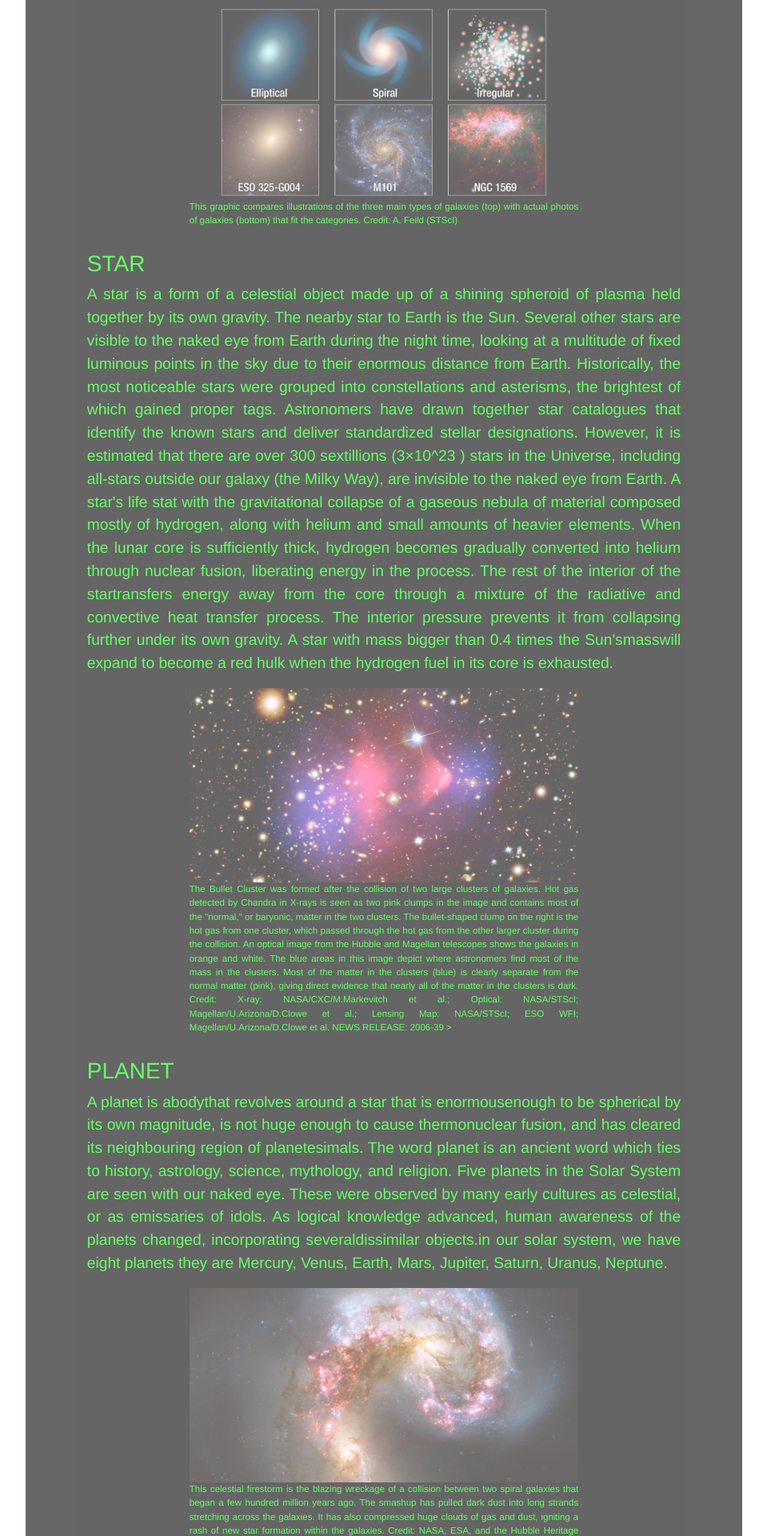
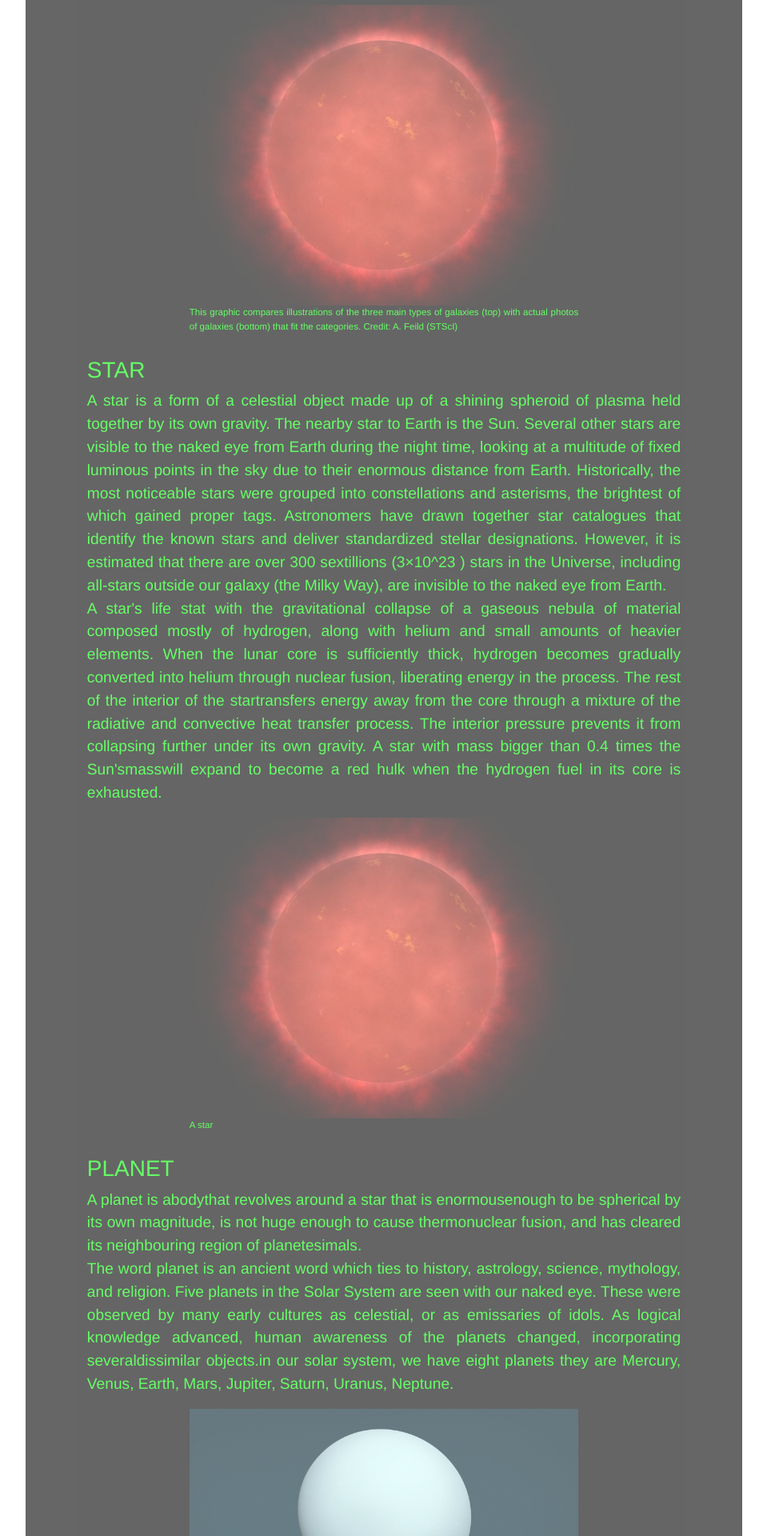
Before and after one commit to aniyagnik/cosmos, a Vue app: page /cosmicBodies in a window 1280 px wide. Shown: the part 880-2800 px from the top of the page at 80% size, without its empty margins (160-1119 px from the left). Built offline with nearby package versions, Linux system fonts and the light colour scheme.

Commit message:
cosmic bodies pics

```diff
--- a/src/views/CosmicBodies.vue
+++ b/src/views/CosmicBodies.vue
@@ -11,7 +11,7 @@
         complex, less cohesively bound structure, which may consist of multiple
         bodies or even other objects with substructures. Celestial bodies or
         heavenly groups are objects in space such as the sun, planets, moon, and
-        stars.
+        stars. <br>
         They form a part of the massive universe we live in and are typically
         very far from us. The magnificent night sky is dotted with such objects
         and when we see them using a telescope,they expose fascinating worlds of
@@ -37,7 +37,7 @@
 
      </p>
      <div style='opacity: 1.1 ;background-color:black;padding-left:10vw;padding-right:10vw'>
-      <img src="../../public/pics/typesOfGalaxies.jpg" style=' display:block;margin:auto;' width="100%" height='100%' >
+      <img src="../../public/pics/star.jpg" style=' display:block;margin:auto;' width="100%" height='100%' >
       <p style='font-size:0.6em; display:block;margin:auto;'>
           This graphic compares illustrations of the three main types of galaxies (top) with actual photos of galaxies (bottom) that fit the categories. Credit: A. Feild (STScI)
       </p>
@@ -57,7 +57,7 @@
         is estimated that there are over 300 sextillions (3×10^23 ) stars in
         the Universe, including all-stars outside our galaxy (the Milky Way),
         are invisible to the naked eye from Earth.
-
+        <br>
         A star's life stat with the gravitational collapse of a
         gaseous nebula of material composed mostly of hydrogen, along with
         helium and small amounts of heavier elements. When the lunar core is
@@ -70,9 +70,9 @@
         to become a red hulk when the hydrogen fuel in its core is exhausted.
      </p>
       <div style='opacity: 1.1 ;background-color:black;padding-left:10vw;padding-right:10vw'>
-      <img src="../../public/pics/galaxyDark.jpg" style=' display:block;margin:auto;' width="100%" height='100%' >
+      <img src="../../public/pics/star.jpg" style=' display:block;margin:auto;' width="100%" height='100%' >
       <p style='font-size:0.6em; display:block;margin:auto;'>
-        The Bullet Cluster was formed after the collision of two large clusters of galaxies. Hot gas detected by Chandra in X-rays is seen as two pink clumps in the image and contains most of the "normal," or baryonic, matter in the two clusters. The bullet-shaped clump on the right is the hot gas from one cluster, which passed through the hot gas from the other larger cluster during the collision. An optical image from the Hubble and Magellan telescopes shows the galaxies in orange and white. The blue areas in this image depict where astronomers find most of the mass in the clusters. Most of the matter in the clusters (blue) is clearly separate from the normal matter (pink), giving direct evidence that nearly all of the matter in the clusters is dark. Credit: X-ray: NASA/CXC/M.Markevitch et al.; Optical: NASA/STScI; Magellan/U.Arizona/D.Clowe et al.; Lensing Map: NASA/STScI; ESO WFI; Magellan/U.Arizona/D.Clowe et al. NEWS RELEASE: 2006-39 >
+        A star
       </p>
      </div>
       <br>
@@ -82,7 +82,7 @@
         be spherical by its own magnitude, is not huge enough to
         cause thermonuclear fusion, and has cleared its neighbouring
         region of planetesimals.
-
+        <br>
         The word planet is an ancient word which ties to history, astrology,
         science, mythology, and religion. Five planets in the Solar System are
         seen with our naked eye. These were observed by many early cultures as
@@ -93,19 +93,20 @@
 
      </p>
        <div style='opacity: 1.1 ;background-color:black;padding-left:10vw;padding-right:10vw'>
-        <img src="../../public/pics/galaxyCollide.jpg" style=' display:block;margin:auto;' width="100%" height='100%' >
+        <img src="../../public/pics/uranus.jpg" style=' display:block;margin:auto;' width="100%" height='100%' >
         <p style='font-size:0.6em; display:block;margin:auto;'>
-          This celestial firestorm is the blazing wreckage of a collision between two spiral galaxies that began a few hundred million years ago. The smashup has pulled dark dust into long strands stretching across the galaxies. It has also compressed huge clouds of gas and dust, igniting a rash of new star formation within the galaxies. Credit: NASA, ESA, and the Hubble Heritage Team (STScI/AURA)-ESA/Hubble Collaboration NEWS RELEASE: 2006-46 >
+          a planet - uranus
         </p>
      </div>
      <p>
+        <br>
         Planets are mostly divided into two main types: big low-density giant
         planets, and smaller stony terrestrials. There are eight planets in the
         Solar System. In order of rising distance from the Sun, they
         are Mercury, Venus, Earth, and Mars, then the four giant
         planets, Jupiter, Saturn, Uranus, and Neptune. Six of the planets are
         circled by one or more natural satellites.
-
+        <br>
         Numerous thousands of planets around other stars ("extrasolar planets"
         or "exoplanets") have been shown in the Milky Way. As of 5 Feb 2019,
         3,956 known extrasolar planets in 2,973 planetary systems (plus
@@ -124,7 +125,7 @@
         natural satellites. Four IAU-Mentioned dwarf planets are also known to
         have natural satellites: Pluto, Haumea, Makemake, and Eris. As of
         September 2018, there are 334 other small planets known to have moons.
-
+        <br>
         The Earth-Moon structure is unique in that the ratio of the mass of the
         Moon to the frame of Earth is much greater than that of any other
         natural-satellite–planet proportion in the Solar System (although there
@@ -132,11 +133,12 @@
         the Pluto–Charon system).
      </p>
      <div style='opacity: 1.1 ;background-color:black;padding-left:10vw;padding-right:10vw'>
-       <img src="../../public/pics/galaxyFormation.jpg" style=' display:block;margin:auto;' width="100%" height='100%' >
+       <img src="https://upload.wikimedia.org/wikipedia/commons/thumb/e/e1/FullMoon2010.jpg/1200px-FullMoon2010.jpg" style=' display:block;margin:auto;' width="100%" height='100%' >
         <p style='font-size:0.6em; display:block;margin:auto;'>
-          A selection of spiral galaxies from the Great Observatories Origins Deep Survey (GOODS) are grouped by their distance, and therefore by the time at which they are seen. The change in structure over billions of years is visually apparent. Credit: NASA, ESA, F. Summers and Z. Levay (STScI)
+           A satellite - moon
         </p>
      </div>
+       <br>
      <h3>COMETS</h3>
      <p>
        A comet is an icy object which is present in Solar System object that,
@@ -151,7 +153,7 @@
       a comet may be seen from the Earth without the help of a telescope and
       may subtend an arc of 30° (60 Moons) through the sky. Comets have been
       seen and recorded since ancient times by many cultures.
-
+      <br>
       Comets are distinguished from asteroid-ds by the existence of an
       extended, gravitationally unbound atmosphere nearby their central core.
       This atmosphere has parts named as the coma which is surrounded by its
@@ -169,11 +171,12 @@
       features of inner solar system asteroids were called Manx comets.
      </p>
      <div style='opacity: 1.1 ;background-color:black;padding-left:10vw;padding-right:10vw'>
-       <img src="../../public/pics/galaxyFormation.jpg" style=' display:block;margin:auto;' width="100%" height='100%' >
+       <img src="https://www.newshub.co.nz/dam/form-uploaded-images-ordered/2019/08/18/GettyImages-1073058750-comet-1120-generic.jpg" style=' display:block;margin:auto;' width="100%" height='100%' >
         <p style='font-size:0.6em; display:block;margin:auto;'>
-          A selection of spiral galaxies from the Great Observatories Origins Deep Survey (GOODS) are grouped by their distance, and therefore by the time at which they are seen. The change in structure over billions of years is visually apparent. Credit: NASA, ESA, F. Summers and Z. Levay (STScI)
+          A comet
         </p>
      </div>
+       <br>
      <h3>ASTEROIDS</h3>
      <p>
        Asteroids are small planets, especially of the inside Solar System. Big
@@ -185,7 +188,15 @@
         have volatile-rich tops likecomets. As a result, they were frequently
         famed from objects found in the main asteroid belt., the word "asteroid"
         refers to the small planets of the inner Solar System.
-
+      </p>
+      <div style='opacity: 1.1 ;background-color:black;padding-left:10vw;padding-right:10vw'>
+        <img src="https://images.jpost.com/image/upload/f_auto,fl_lossy/t_JD_ArticleMainImageFaceDetect/454791" style=' display:block;margin:auto;' width="100%" height='100%' >
+          <p style='font-size:0.6em; display:block;margin:auto;'>
+            A astroid
+          </p>
+      </div>
+      <p>
+        <br>
         There are zillions of asteroids, many assumed to be the crushed
         leftovers of planetesimals, bodies within the young Sun's solar
         nebula that never grew big enough to become planets. The massive
@@ -199,7 +210,7 @@
         and silicate (stony) configurations, respectively. The sizes of
         asteroids vary greatly; the largest, Ceres, is almost 1,000 km (625 mi)
         across.
-
+        <br>
         Asteroids are separated from comets and meteoroids. In the case of
         comets, the difference is one of composition: while asteroids are mainly
         made of mineral and rock, comets are mainly composed of dust and ice.
@@ -208,14 +219,8 @@
         meteoroids is mainly of size: meteoroids have a radius of one meter or
         less, whereas asteroids have a radius greater than one meter. Finally,
         meteoroids can be made of either cometary or asteroidalmaterials.
-
      </p>
-     <div style='opacity: 1.1 ;background-color:black;padding-left:10vw;padding-right:10vw'>
-       <img src="../../public/pics/galaxyFormation.jpg" style=' display:block;margin:auto;' width="100%" height='100%' >
-        <p style='font-size:0.6em; display:block;margin:auto;'>
-          A selection of spiral galaxies from the Great Observatories Origins Deep Survey (GOODS) are grouped by their distance, and therefore by the time at which they are seen. The change in structure over billions of years is visually apparent. Credit: NASA, ESA, F. Summers and Z. Levay (STScI)
-        </p>
-     </div>
+       <br>
      <h3>Meteor and Meteorites</h3>
      <p>
        A meteor, also known as a shooting star, the path of meteor is visible
@@ -227,7 +232,7 @@
       naturally occur in the mesosphere at altitudes from 76 to 100 km
       (250,000 to 330,000 ft). The root word meteor comes from
       the Greek meteōros, that says “tall in the air".
-
+      <br>
       Billions of meteors enter Earth's atmosphere daily. Most meteoroids that
       cause meteors are about the size of a particle of sand, i.e. they are
       usually millimeter-sized or even smaller. Meteoroid sizes can be
@@ -244,11 +249,12 @@
       orbital speeds of meteoroids, and the gravity well of Earth.
      </p>
      <div style='opacity: 1.1 ;background-color:black;padding-left:10vw;padding-right:10vw'>
-       <img src="../../public/pics/galaxyFormation.jpg" style=' display:block;margin:auto;' width="100%" height='100%' >
+       <img src="https://images.squarespace-cdn.com/content/v1/54a8873ce4b0631d0c50875e/1436846517251-QYULLR91NB710EF284KZ/ke17ZwdGBToddI8pDm48kDHPSfPanjkWqhH6pl6g5ph7gQa3H78H3Y0txjaiv_0fDoOvxcdMmMKkDsyUqMSsMWxHk725yiiHCCLfrh8O1z4YTzHvnKhyp6Da-NYroOW3ZGjoBKy3azqku80C789l0mwONMR1ELp49Lyc52iWr5dNb1QJw9casjKdtTg1_-y4jz4ptJBmI9gQmbjSQnNGng/iStock+Photo+of+metor+over+planet.jpg?format=1500w" style=' display:block;margin:auto;' width="100%" height='100%' >
         <p style='font-size:0.6em; display:block;margin:auto;'>
-          A selection of spiral galaxies from the Great Observatories Origins Deep Survey (GOODS) are grouped by their distance, and therefore by the time at which they are seen. The change in structure over billions of years is visually apparent. Credit: NASA, ESA, F. Summers and Z. Levay (STScI)
+          A meteroid
         </p>
      </div>
+     <br>
      <h3>GALAXY</h3>
      <p>
       A galaxy is a gravitational system of stars, interstellar gas, stellar
@@ -257,7 +263,7 @@
       reference to the Milky Way. Galaxies are in size from small with just a
       few hundred million (10^8 ) stars to colossi with one
       hundred trillion (10^14 ) stars, each orbiting its galaxy's center of mass.
-
+      <br>
       Galaxies are characterized according to their visual morphology
       as oval, spiral, or irregular. Many galaxies are believed to
       have supermassive black holes at their cores. The Milky Way's central
@@ -266,7 +272,7 @@
       bestreserved observed galaxy with a comoving distance of 32
       billion light-years from Earth and observed as it existed just 400
       million years after the Big Bang.
-
+      <br>
       The space between galaxies is filled with an unsubstantiated gas
       (the intergalactic medium) having an average mass of less than
       one atom per cubic meter. Mostgalaxies are gravitationally systematized
@@ -279,9 +285,9 @@
       Virgo supercluster.
      </p>
      <div style='opacity: 1.1 ;background-color:black;padding-left:10vw;padding-right:10vw'>
-       <img src="../../public/pics/galaxyFormation.jpg" style=' display:block;margin:auto;' width="100%" height='100%' >
+       <img src="../../public/pics/galaxy.jpg" style=' display:block;margin:auto;' width="100%" height='100%' >
         <p style='font-size:0.6em; display:block;margin:auto;'>
-          A selection of spiral galaxies from the Great Observatories Origins Deep Survey (GOODS) are grouped by their distance, and therefore by the time at which they are seen. The change in structure over billions of years is visually apparent. Credit: NASA, ESA, F. Summers and Z. Levay (STScI)
+           A galaxy
         </p>
      </div>
     </div><br>
```
Also changed, not shown: public/pics/gal.jpg (added), public/pics/star.jpg (added).
